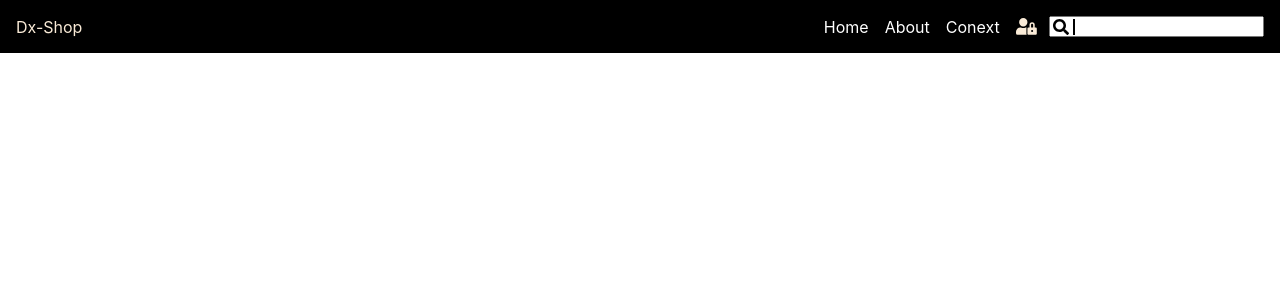
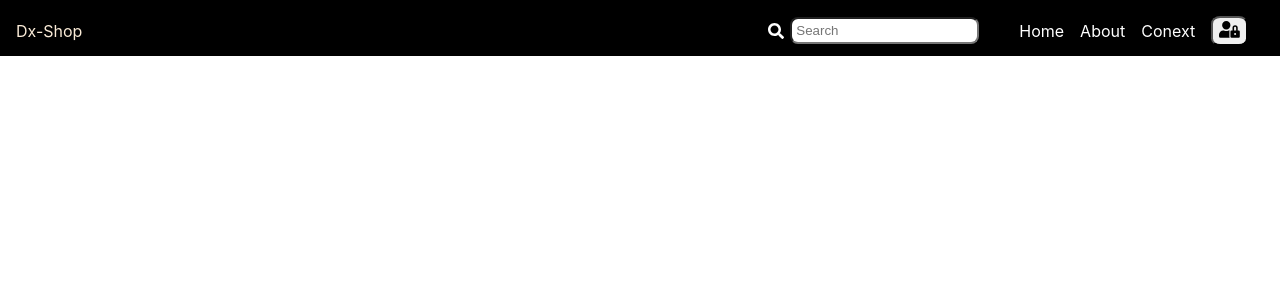
Before and after one commit to Sweedsiter/Peter-app001, a React (Create React App) app: page / in a window 1280 px wide. Shown: the top 300 px of the page. Built offline with nearby package versions, Linux system fonts and the light colour scheme.

Commit message:
add-headMenu002

```diff
--- a/src/App.js
+++ b/src/App.js
@@ -1,5 +1,4 @@
 
-import { useState } from "react";
 import Nav from "./Components/Navig/Nav";
 import UserContext from "./datas/context";
 import {Logo} from './datas/menus'
@@ -11,7 +10,7 @@ function App() {
  if(checklock.name === "peter" && checklock.pass === 1234){
     df = "true"
  }else{
-  df = "false"
+    df = "false"
  }
  console.log(df)
   return (
--- a/src/Components/Navig/Nav.css
+++ b/src/Components/Navig/Nav.css
@@ -1,6 +1,6 @@
 .heat-content{
     background: black;
-    height: fit-content;
+    height: 3.5rem;
    }
 
 .heat-content .nav-head{
@@ -25,22 +25,34 @@
     padding-right: 1rem;
 }
  .head-R .input{
-    padding: 4dpx;
-    padding-left: 2rem;
+    padding: 4px;
     outline: none;
+    border-radius: 8px;
 }
-.heat-content .nav-head .head-R a{
+.head-R .R-search{
+    display: flex;
+    flex-direction: row;
+    align-items: center;
+}
+.head-R a{
   text-decoration-line: none;
   color: white;
 }
 .icon-search{
-   color: black;
-   padding-left: 1rem;
-   margin-right: -1.6rem;
-   z-index: +99;
-   padding-right: 4px;
-   border-right: 2px solid black;
+   color: white;
+   padding-right: 6px;
 }
 .head-R .icon{
        font-size: 1.3rem;
     }
+.userlock{
+    color: red;
+}
+.login-bt{
+    margin: 0;
+    border-radius: 25%;
+}
+
+@media screen and (min-width: 200px) and (max-width: 400px) {
+
+      }
--- a/src/Components/Navig/Nav.js
+++ b/src/Components/Navig/Nav.js
@@ -3,22 +3,32 @@ import UserContext from '../../datas/context'
 import './Nav.css'
 import { FaSearch,FaUserLock } from 'react-icons/fa';
 
-
 function Nav() {
     const user = useContext(UserContext)
+
+    const login = ()=>{
+    }
 
   return (
     <div className='heat-content'>
         <header className='nav-head'>
             <div className='head-L'>{user}</div>
+
+            <div className='head-R'>
+                 <div className='R-search'>
+                   <FaSearch className='icon-search'/>
+                   <input className='input' type='text' placeholder='Search' ></input>
+                 </div>
+
                  <ul className='head-R'>
                   <li className='head-R-item' ><a href="/">Home</a></li>
                    <li className='head-R-item' ><a href="/">About</a></li>
                    <li className='head-R-item' ><a href="/">Conext</a></li>
+                   <button onClick={login} className='login-bt'>
                        <FaUserLock className='icon'/>
-                                   <FaSearch className='icon-search'/>
-                 <input className='input' type='text' placeholder='' ></input>
+                   </button>
                  </ul>
+            </div>
         </header>
     </div>
   )
```
Lines whose indentation alone changed are shown as unchanged.
